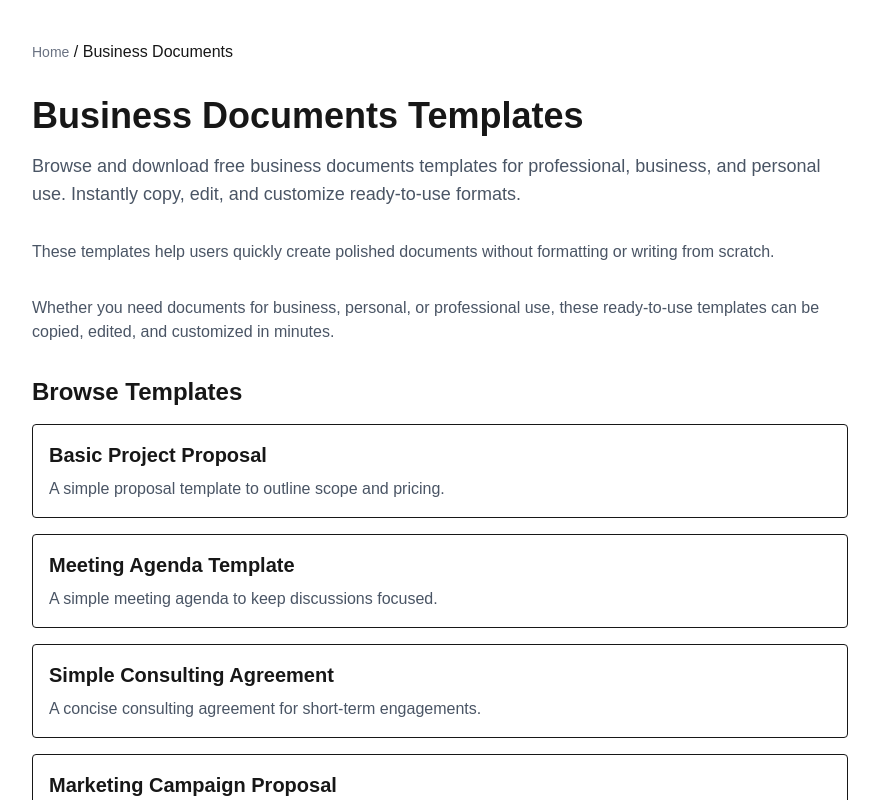
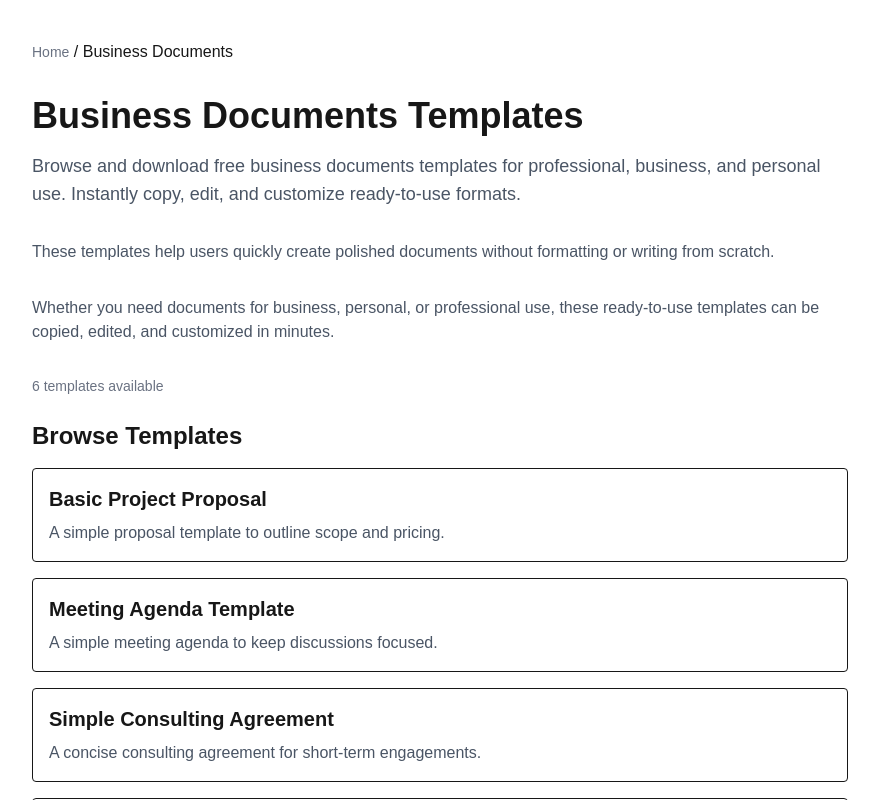
Before and after one commit to Airjam85/template-site, a Next.js app: page /business-documents in a window 1280 px wide. Shown: the top 800 px of the page, without its empty margins (200-1079 px from the left). Built offline with nearby package versions, Linux system fonts and the light colour scheme.

Commit message:
optimization of intro use cases some hover styling

```diff
--- a/app/[category]/page.js
+++ b/app/[category]/page.js
@@ -92,6 +92,10 @@ export default async function CategoryPage({
   these ready-to-use templates can be copied, edited, and customized in minutes.
 </p>
 
+<p className="text-sm text-gray-500 mb-6">
+  {filtered.length} templates available
+</p>
+
      {/* USE CASES */}
     {categoryData?.useCases && (
       <div className="mb-10">
@@ -115,9 +119,9 @@ export default async function CategoryPage({
     <div className="grid gap-4">
       {filtered.map((t) => (
         <Link
-          key={t.slug}
+          key={`${category}-${t.slug}`}
           href={`/${category}/${t.slug}`}
-          className="border rounded p-4 block hover:bg-gray-50"
+          className="border rounded p-4 block hover:bg-gray-50 transition"
         >
           <h2 className="text-xl font-semibold mb-2">
             {t.title}
```
